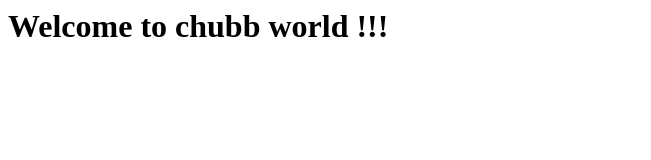
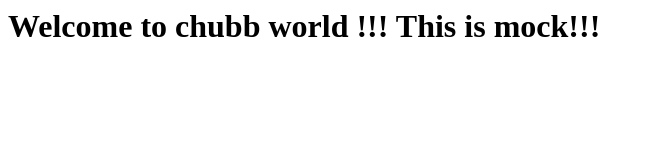
Before and after one commit to Sujeet552/DevOpsDemo, a plain HTML site: page index.html in a window 1280 px wide. Shown: the whole page, without its empty margins (0-651 px from the left). Drawn offline with Linux system fonts and the light colour scheme.

Commit message:
New Changes updated

```diff
--- a/index.html
+++ b/index.html
@@ -1 +1 @@
-<html><body><h1>Welcome to chubb world !!!</h1></body></html>
+<html><body><h1>Welcome to chubb world !!! This is mock!!!</h1></body></html>
```
